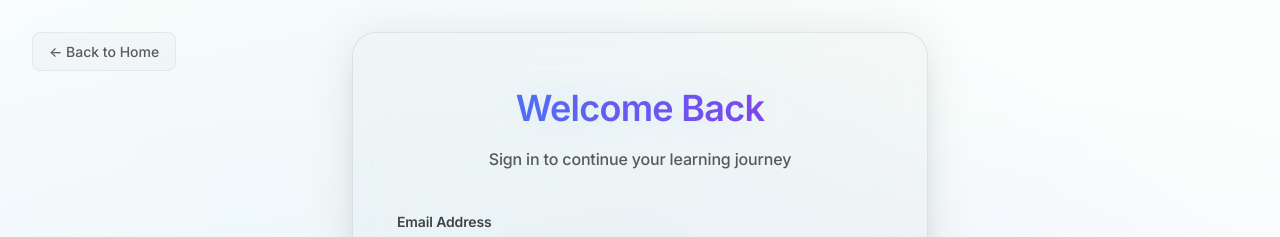
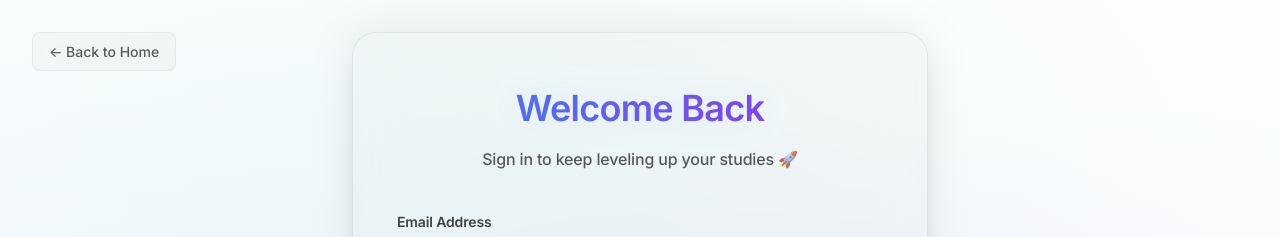
Before and after one commit to PiyushJ1/StudyIntel, a Next.js app in the folder frontend/: page /login in a window 1280 px wide. Shown: the top 237 px of the page. Built offline with nearby package versions, Linux system fonts and the light colour scheme.

Commit message:
tweak subtitle for punchiness on login form

```diff
--- a/frontend/app/login/page.tsx
+++ b/frontend/app/login/page.tsx
@@ -51,7 +51,7 @@ export default function LoginPage() {
       <div className={styles.loginCard}>
         <div className={styles.header}>
           <h1 className={styles.title}>Welcome Back</h1>
-          <p className={styles.subtitle}>Sign in to continue your learning journey</p>
+          <p className={styles.subtitle}>Sign in to keep leveling up your studies 🚀</p>
         </div>
 
         <form onSubmit={handleSubmit} className={styles.form}>
```
